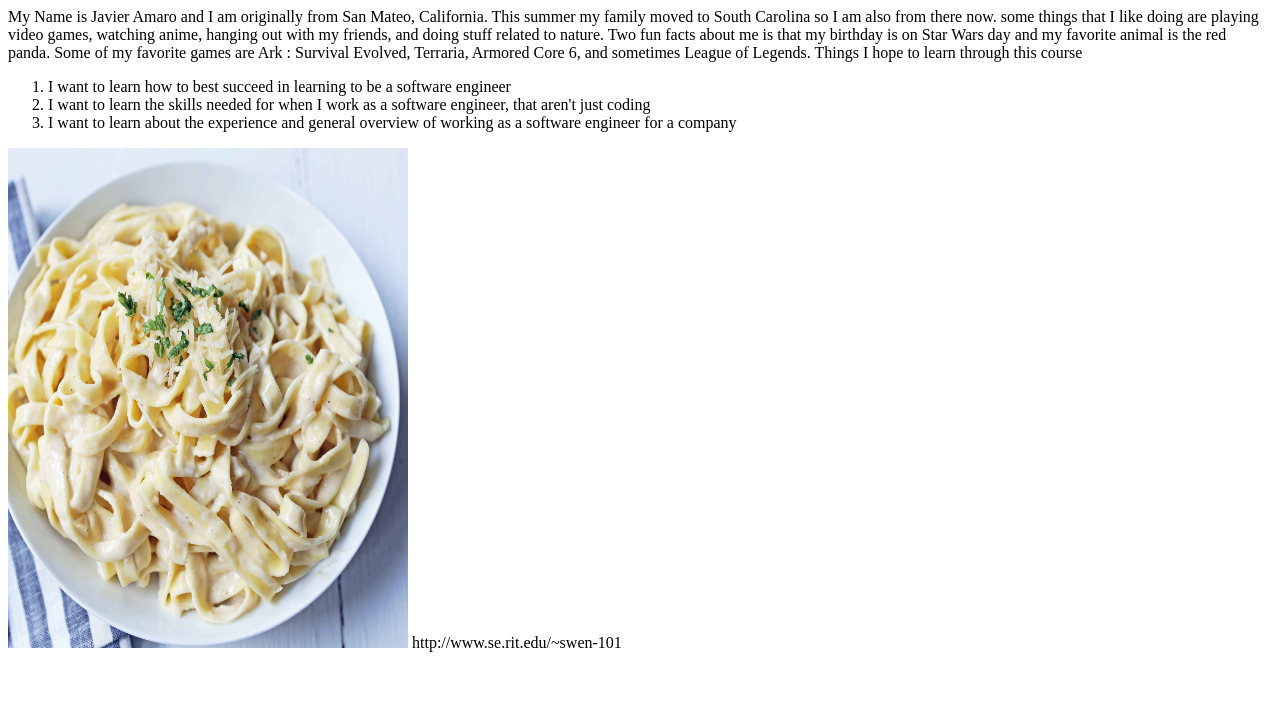
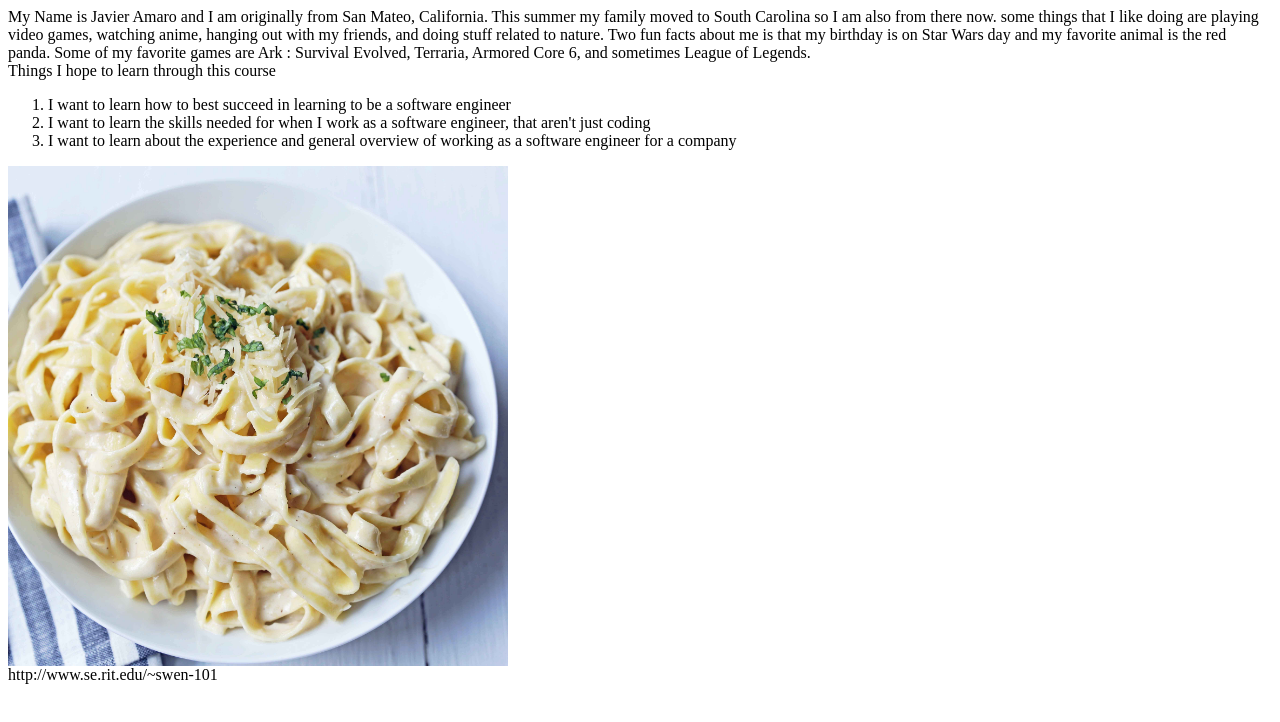
Before and after one commit to Phoenix290/phoenix290.github.io, a plain HTML site: page index.html in a window 1280 px wide. Drawn offline with Linux system fonts and the light colour scheme.

Commit message:
changed image size and added line breaks

```diff
--- a/index.html
+++ b/index.html
@@ -3,7 +3,7 @@ My Name is Javier Amaro and I am originally from San Mateo, California. This sum
 some things that I like doing are playing video games, watching anime, hanging out with my friends, and doing stuff related to nature. Two fun facts about
 me is that my birthday is on Star Wars day and my favorite animal is the red panda. Some of my favorite games are Ark : Survival Evolved, Terraria,
 Armored Core 6, and sometimes League of Legends.
-
+<br>
 Things I hope to learn through this course
 <ol>
     <li>I want to learn how to best succeed in learning to be a software engineer</li>
@@ -11,9 +11,10 @@ Things I hope to learn through this course
     <li>I want to learn about the experience and general overview of working as a software engineer for a company </li>
 </ol>
 
+
 <img src="./assets/Fettuccine-Alfredo-Recipe-1.jpg"
-    width="400"
+    width="500"
     height="500" /> </div>
-
+<br>
 http://www.se.rit.edu/~swen-101
 </body>
```
